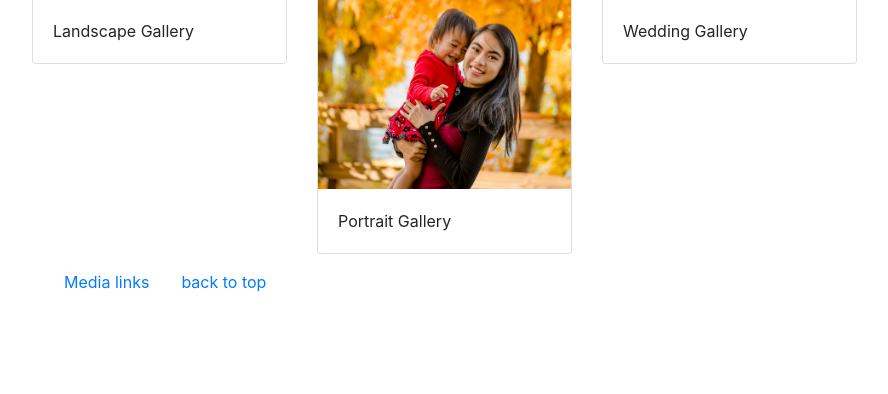
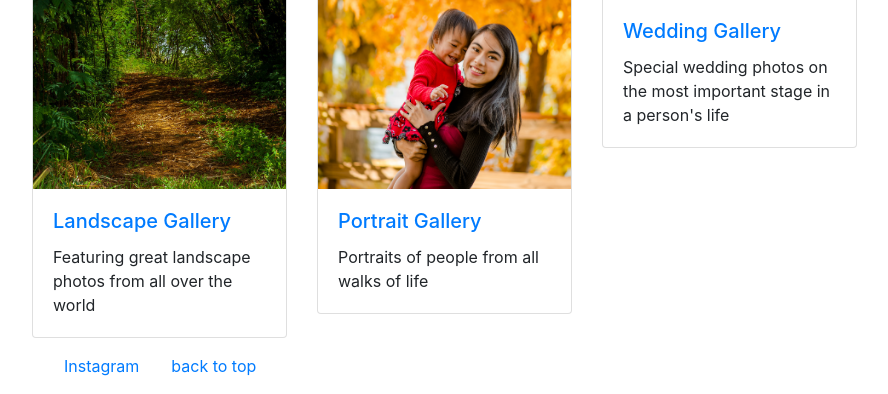
Before and after one commit to jonicdao/photo-portfolio, a Django app: page / in a window 1280 px wide. Shown: the part 1249-1643 px from the top of the page, without its empty margins (53-941 px from the left). Before the commit the page ends 1541 px from the top, so only its background shows below. Run offline with Django 3.2, Linux system fonts and the light colour scheme; some libraries are stand-ins or nearby versions.

Commit message:
working version

```diff
--- a/blog_app/templates/base.html
+++ b/blog_app/templates/base.html
@@ -2,7 +2,7 @@
 <html lang="en">
 <link rel="stylesheet" href="https://stackpath.bootstrapcdn.com/bootstrap/4.1.3/css/bootstrap.min.css" integrity="sha384-MCw98/SFnGE8fJT3GXwEOngsV7Zt27NXFoaoApmYm81iuXoPkFOJwJ8ERdknLPMO" crossorigin="anonymous">
 
-{% block page_content %}{% endblock %}
+{% block content %}{% endblock %}
 
 <script src="https://code.jquery.com/jquery-3.3.1.slim.min.js" integrity="sha384-q8i/X+965DzO0rT7abK41JStQIAqVgRVzpbzo5smXKp4YfRvH+8abtTE1Pi6jizo" crossorigin="anonymous"></script>
 <script src="https://cdnjs.cloudflare.com/ajax/libs/popper.js/1.14.3/umd/popper.min.js" integrity="sha384-ZMP7rVo3mIykV+2+9J3UJ46jBk0WLaUAdn689aCwoqbBJiSnjAK/l8WvCWPIPm49" crossorigin="anonymous"></script>
--- a/blog_app/templates/blog_category.html
+++ b/blog_app/templates/blog_category.html
@@ -1,6 +1,6 @@
-{% extends "base.html" %}
-{% block page_content %}
-<div class="col-md-8 offset-md-2">
+{% extends 'gallery_app/base.html' %}
+{% block content %}
+<div class="col-md-8 offset-md-1">
 <h1>{{ category | title }}</h1>     <hr>
     {% for post in posts %}
         <h2><a href="{% url 'blog_detail' post.pk%}">{{ post.title }}</a></h2>
--- a/blog_app/templates/blog_detail.html
+++ b/blog_app/templates/blog_detail.html
@@ -1,6 +1,6 @@
-{% extends "base.html" %}
-{% block page_content %}
-<div class="col-md-8 offset-md-2">
+{% extends 'gallery_app/base.html' %}
+{% block content %}
+<div class="col-md-8 offset-md-1">
     <h1>{{ post.title }}</h1>
     <small>
         {{ post.created_on.date }} |&nbsp;
--- a/blog_app/templates/blog_index.html
+++ b/blog_app/templates/blog_index.html
@@ -1,6 +1,6 @@
 {% extends 'gallery_app/base.html' %}
 {% block content %}
-<div class='col-md-8 offset-md-2'>
+<div class='col-md-8 offset-md-1'>
     <h1>Blog Index</h1>
     <hr>
     {% for post in posts %}
@@ -17,4 +17,4 @@
     <p>{{ post.body | slice:":400"}}...</p>
     {% endfor %}
 </div>
-{% endblock content%}
+{% endblock %}
--- a/gallery_app/templates/gallery_app/base.html
+++ b/gallery_app/templates/gallery_app/base.html
@@ -11,15 +11,15 @@
     <title>Contact Me</title>
 </head>
 <body>
-
+<a name='top'></a>
  <div class="container">
     <div class="header">
       <div class="jumbotron">
           <h1 class="display-20">Jose Nicdao Photography</h1>
           <h2 class="display-400">offering you exceptional images and lasting memories</h2>
       </div>
-      <div class="navbar">
-          <ul class="nav justify-content-center">
+      <div class="navbar navbar-expand-lg navbar-light bg-light">
+          <ul class="navbar-nav mr-auto ">
               <li class="nav-item">
                 <a class="nav-link active" href="/">HOME</a>
               </li>
@@ -42,8 +42,8 @@
 
     <div class="navbar justify-content-right">
       <ul class="nav justify-content-center">
-        <li class="nav-item"><a class="nav-link" href="#">Media links</a>
-        <li class="nav-item"><a class="nav-link" href="#">back to top</a>
+        <li class="nav-item"><a class="nav-link" href="http://www.instagram.com/josenicdao">Instagram</a>
+        <li class="nav-item"><a class="nav-link" href="#top">back to top</a>
       </ul>
     </div>
 
--- a/gallery_app/templates/gallery_app/index.html
+++ b/gallery_app/templates/gallery_app/index.html
@@ -34,7 +34,9 @@
           <div class="card">
               <img src="/media/landscape5.jpg" class="card-img-top" alt="...">
               <div class="card-body">
-              <p class="card-text">Landscape Gallery</p>
+                <h5 class="card-title"><a href="/landscape">Landscape Gallery</a></h5>
+
+              <p class="card-text">Featuring great landscape photos from all over the world</p>
               </div>
           </div>
       </div>
@@ -42,7 +44,9 @@
           <div class="card">
               <img src="/media/portrait1.jpg" class="card-img-top" alt="...">
               <div class="card-body">
-              <p class="card-text">Portrait Gallery</p>
+                <h5 class="card-title"><a href="/portrait">Portrait Gallery</a></h5>
+
+              <p class="card-text">Portraits of people from all walks of life</p>
               </div>
           </div>
       </div>
@@ -50,7 +54,8 @@
           <div class="card">
               <img src="/media/wedding1.jpg" class="card-img-top" alt="...">
               <div class="card-body">
-              <p class="card-text">Wedding Gallery</p>
+              <h5 class="card-title"><a href="/wedding">Wedding Gallery</a></h5>
+              <p class="card-text">Special wedding photos on the most important stage in a person's life</p>
               </div>
           </div>
       </div>
--- a/gallery_app/urls.py
+++ b/gallery_app/urls.py
@@ -7,6 +7,11 @@ from . import views
 urlpatterns = [
     path('', views.index, name='index'),
     path('about/', views.about, name='about'),
+    path('landscape/', views.landscape, name='landscape'),
+    path('wedding/', views.wedding, name='wedding'),
+    path('portrait/', views.portrait, name='portrait'),
+
+
    # path('buy/', views.buy, name='buy'),
    # path('blog/', views.blog, name='blog'),
    # path('contact/', views.contact, name='contact'),
--- a/gallery_app/views.py
+++ b/gallery_app/views.py
@@ -16,6 +16,13 @@ def blog(request):
 def contact(request):
     return render(request, "sendemail/email.html")
 
+def landscape(request):
+    return render(request, "gallery_app/landscape.html")
+def wedding(request):
+    return render(request, "gallery_app/wedding.html")
+def portrait(request):
+    return render(request, "gallery_app/portrait.html")
+
 # This buys you something. Connects to the shopping app. update on urls of the project
 #def buy(request):
  #   return render(request, "shopping_app/shopping.html")
--- a/photo_portfolio/settings.py
+++ b/photo_portfolio/settings.py
@@ -15,6 +15,7 @@ import os
 # Build paths inside the project like this: os.path.join(BASE_DIR, ...)
 BASE_DIR = os.path.dirname(os.path.dirname(os.path.abspath(__file__)))
 print("BASE_DIR = ", BASE_DIR)
+
 # Quick-start development settings - unsuitable for production
 # See https://docs.djangoproject.com/en/3.0/howto/deployment/checklist/
 
@@ -33,7 +34,6 @@ INSTALLED_APPS = [
     'blog_app.apps.BlogAppConfig',
     'gallery_app.apps.GalleryAppConfig',
     'sendemail.apps.SendemailConfig',
-    'django_instagram',
     'crispy_forms',
     'django.contrib.admin',
     'django.contrib.auth',
--- a/sendemail/templates/sendemail/email.html
+++ b/sendemail/templates/sendemail/email.html
@@ -1,7 +1,7 @@
 {% extends 'gallery_app/base.html' %}
 {% block content %}
 {% load crispy_forms_tags %}
-<h1>Contact Us</h1>
+<h1>Contact me</h1>
 <body>
 <form class="form-group" method="post">
     {% csrf_token %}
```
Also changed, not shown: gallery_app/templates/gallery_app/about.html (+12 -1 lines), gallery_app/templates/gallery_app/landscape.html (added, +21 -0 lines), gallery_app/templates/gallery_app/portrait.html (added, +21 -0 lines), gallery_app/templates/gallery_app/wedding.html (added, +21 -0 lines), db.sqlite3, media/landscape5.jpg (added), media/landscape6.jpg (added), media/landscape7.jpg (added), media/landscape8.jpg (added).
